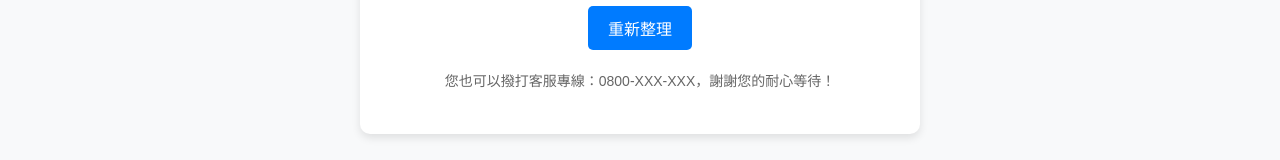
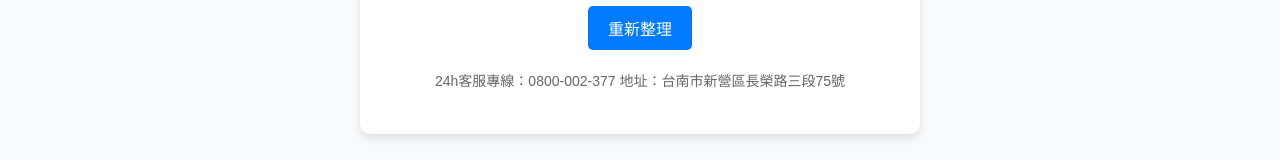
Before and after one commit to Guo940315/web-hw, a plain HTML site: page index.html in a window 1280 px wide. Shown: the part 526-686 px from the top of the page. Drawn offline with Linux system fonts and the light colour scheme.

Commit message:
新增電話地址

```diff
--- a/index.html
+++ b/index.html
@@ -142,7 +142,7 @@
   <p>目前和欣客運的訂票系統正在進行維護或因流量過大暫時無法使用。我們正努力恢復服務，請稍後再試。</p>
   <p>請勿重複付款，如已完成付款但未收到訂票確認信，請稍後查閱電子郵件，或聯繫客服確認。</p>
   <button class="refresh-btn" onclick="location.reload();">重新整理</button>
-  <p style="margin-top: 20px; font-size: 14px; color: #666;">您也可以撥打客服專線：0800-XXX-XXX，謝謝您的耐心等待！</p>
+  <p style="margin-top: 20px; font-size: 14px; color: #666;">24h客服專線：0800-002-377 地址：台南市新營區長榮路三段75號</p>
 </div>
 </body>
 </html>
```
